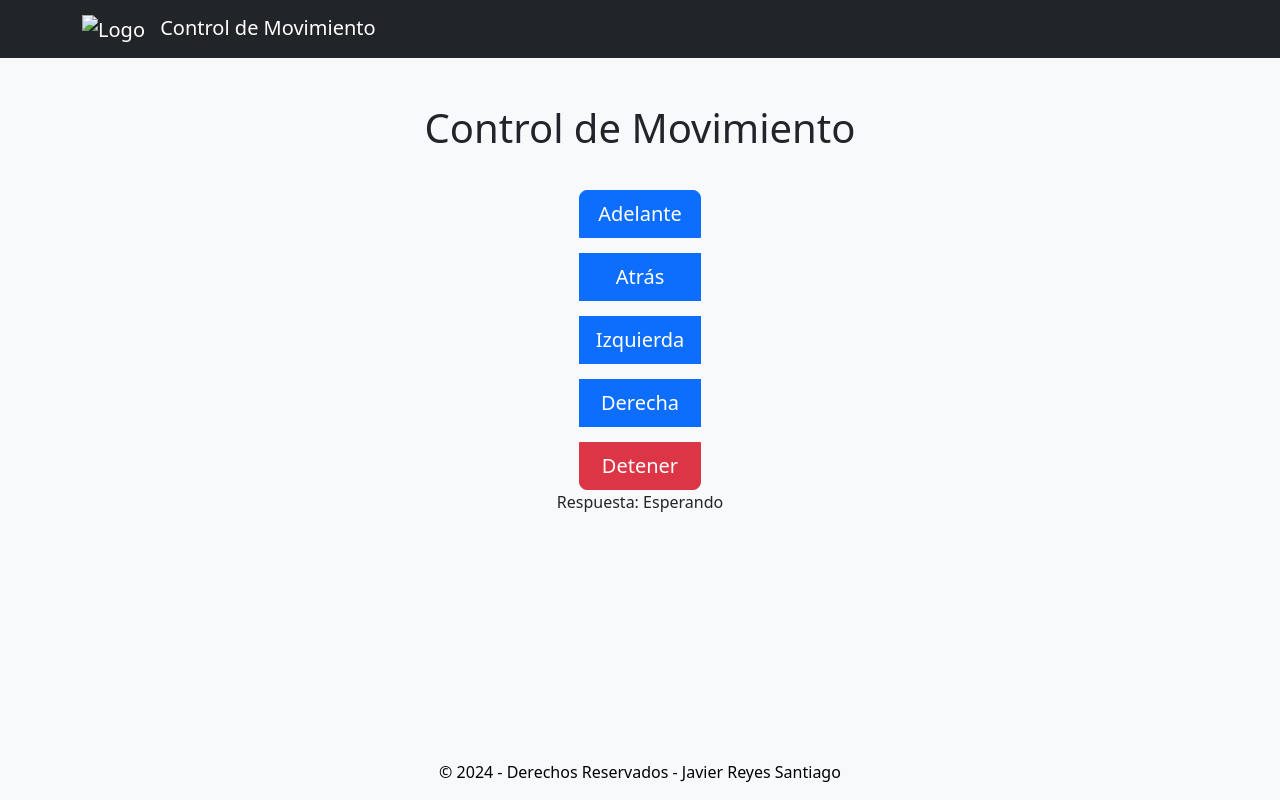
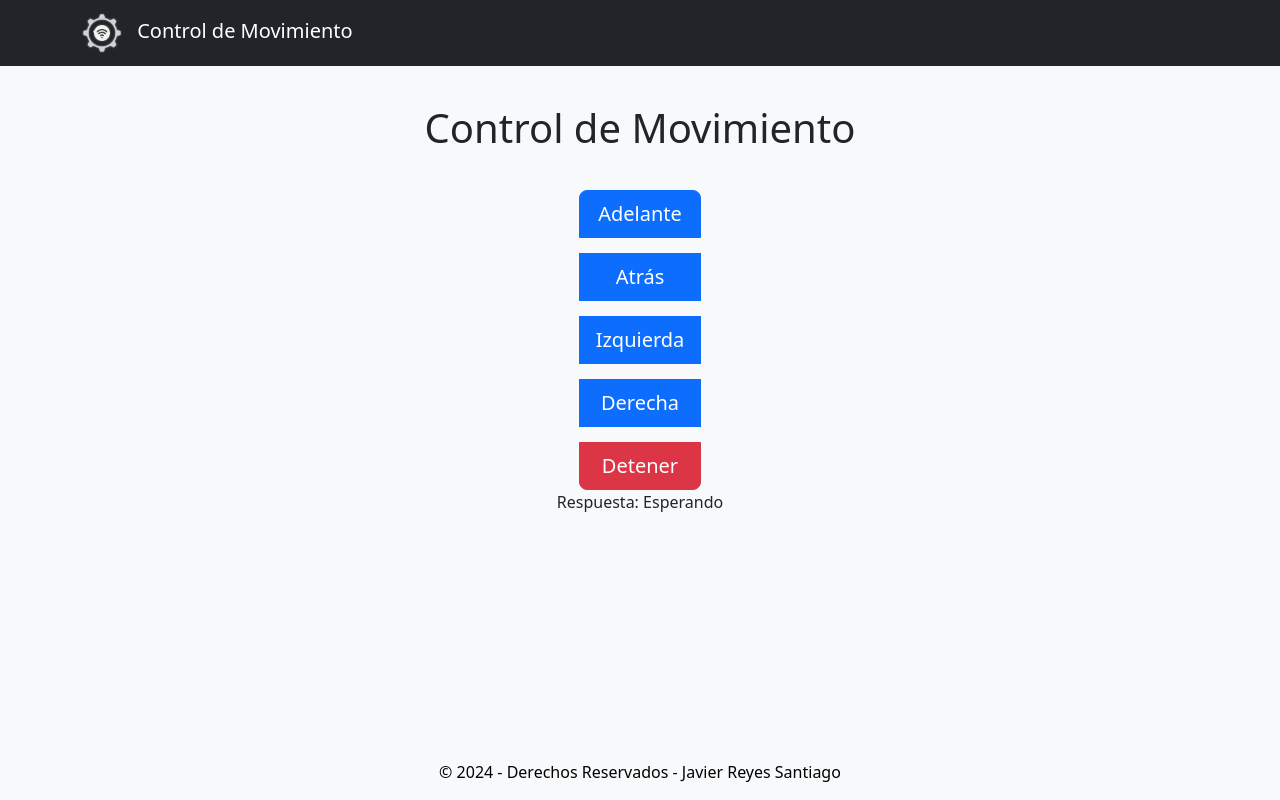
Before and after one commit to ch4rv1ss/iot-car-front-end, a plain HTML site: page control/web/index.html in a window 1280 px wide. Drawn offline with nearby package versions, Linux system fonts and the light colour scheme.

Commit message:
Update index.html

```diff
--- a/control/web/index.html
+++ b/control/web/index.html
@@ -33,7 +33,7 @@
   <nav class="navbar navbar-expand-lg navbar-dark bg-dark fixed-top">
     <div class="container">
       <a class="navbar-brand" href="#">
-        <img src="/front-end/assets/img/logo.png" alt="Logo"> <!-- Reemplaza "tu_logo.png" con la ruta de tu imagen -->
+        <img src="/assets/img/logo.png" alt="Logo"> <!-- Reemplaza "tu_logo.png" con la ruta de tu imagen -->
         Control de Movimiento
       </a>
     </div>
```
